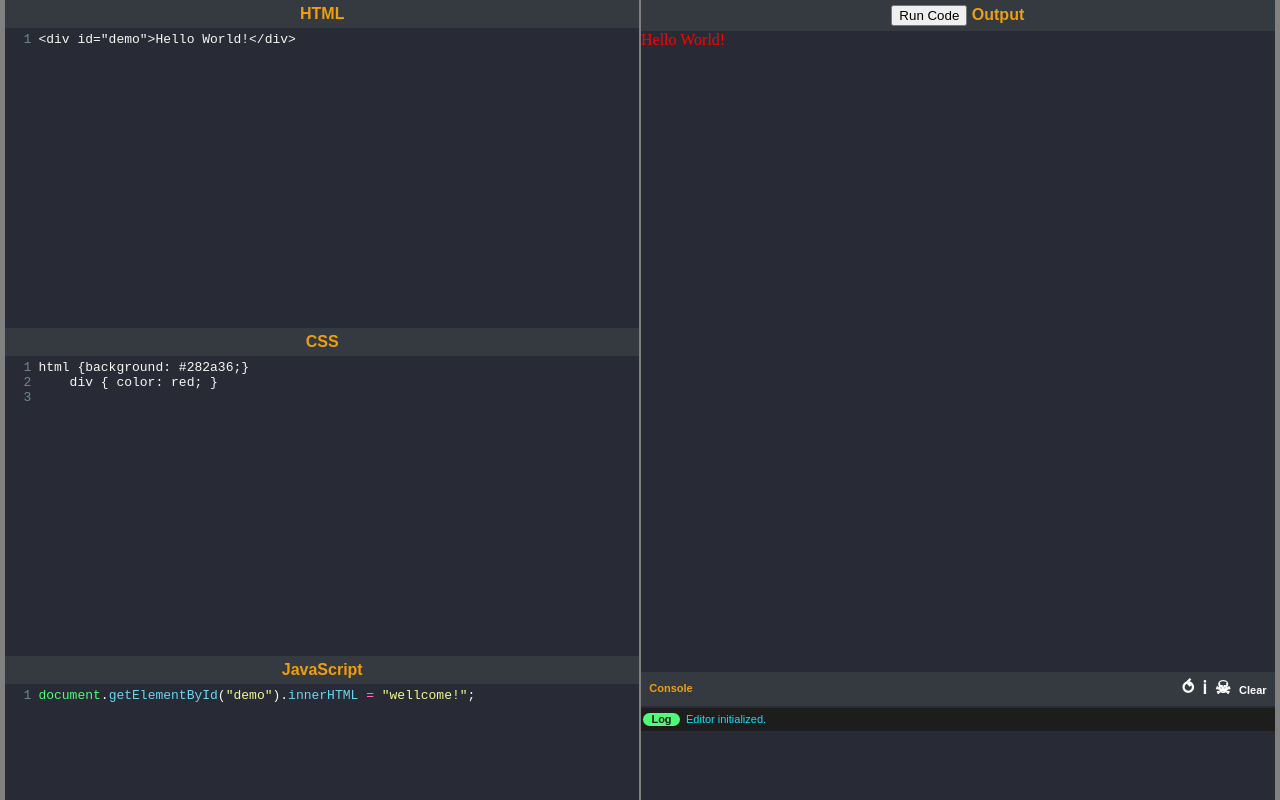
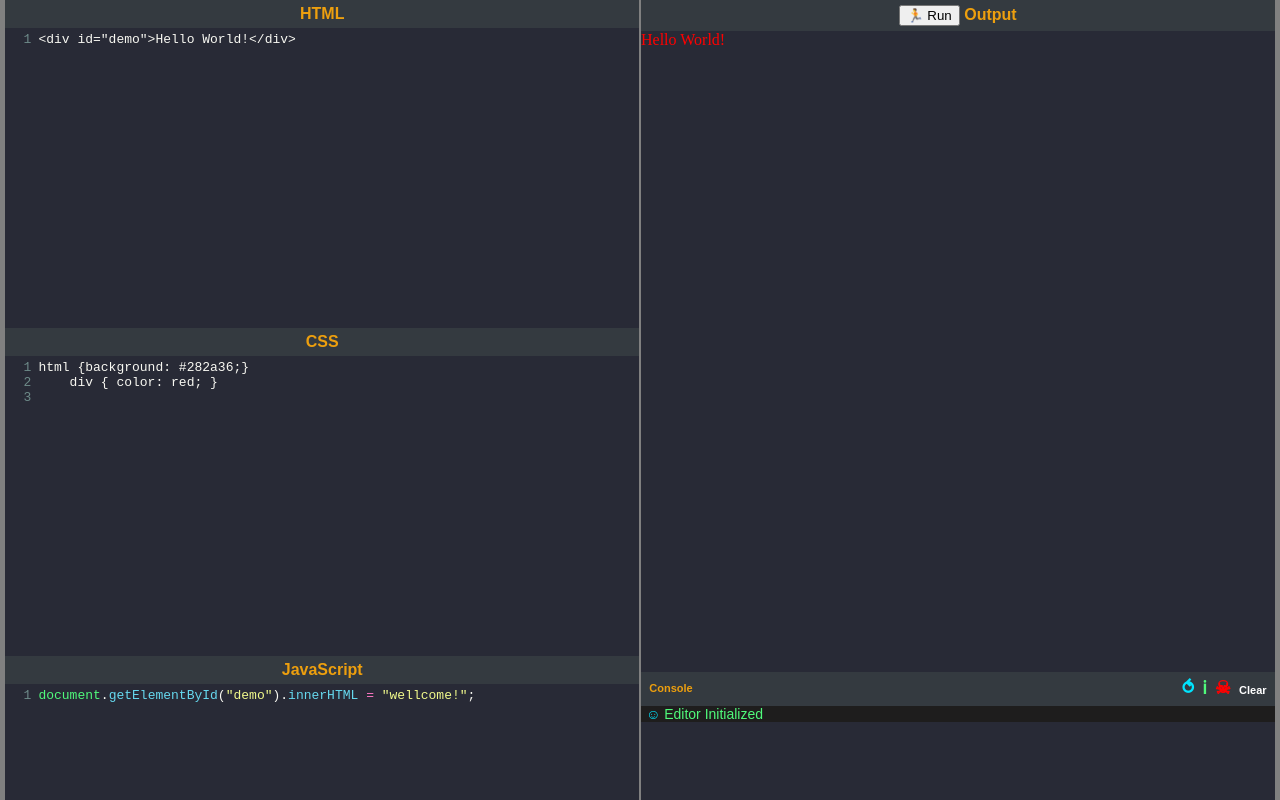
Before and after one commit to rama2698/code-editor, a plain HTML site: page index.html in a window 1280 px wide. Drawn offline with nearby package versions, Linux system fonts and the light colour scheme.

Commit message:
fixed logs emoji

```diff
--- a/index.html
+++ b/index.html
@@ -115,7 +115,7 @@
                 function logMessage(type, message) {
                     var consoleDiv = document.getElementById('rb-js-console-block');
                     consoleDiv.innerHTML += `<div class="rb-row-flex rb-console-logs rb-justify-start rb-gap-6 ${type === "Log" ? 'rb-text-seal-blue rb-console-log-msg' : 'rb-text-red rb-console-err-msg'}" >
-                        ${(type === "Log") ? '<div class="rb-console-msg-pill rb-text-dark rb-text-center">Log</div>' : '<div class="rb-console-err-pill rb-text-dark rb-text-center">Error</div>'}
+                        ${(type === "Log") ? '<div class="rb-console-msg-pill rb-text-dark rb-text-center">&#8505;</div>' : '<div class="rb-console-err-pill rb-text-dark rb-text-center">&#9760;</div>'}
                         <div>${message}</div>
                         </div>`;
                 }
@@ -134,8 +134,6 @@
                         });
                     }
                 }
-
-                logMessage("Log", 'Editor initialized.');
 
                 $("#rb-run-btn").click(function() {
                     implementJS = true;
@@ -188,7 +186,7 @@
                 </div>
             </div>
             <div class="rb-col-49 rb-ht-vh-100 rb-pos-rel">
-                <p class="rb-bg-dark rb-text-orange rb-col-100 rb-text-center rb-mr-bot-0 rb-mr-top-0 rb-text-bold rb-pad-5-0"><button id="rb-run-btn" class="rb-cur-pointer">Run Code</button> Output</p>
+                <p class="rb-bg-dark rb-text-orange rb-col-100 rb-text-center rb-mr-bot-0 rb-mr-top-0 rb-text-bold rb-pad-5-0"><button id="rb-run-btn" class="rb-cur-pointer">&#x1f3c3; Run</button> Output</p>
                 <iframe id="rb-output-panel" class="rb-ht-vh-100 rb-col-100 rb-border-none rb-bg-white rb-ht-vh-81"></iframe>
                 <div class="rb-col-100 rb-js-console">
                     <div class="rb-col-100 rb-row-flex rb-bg-dark rb-justify-between rb-text-orange rb-col-100 rb-text-center rb-mr-bot-0 rb-mr-top-0 rb-text-bold rb-pad-5-0 rb-pos-sticky rb-top-0 rb-line-ht-22">
@@ -196,12 +194,13 @@
                             Console
                         </div>
                         <div class="rb-wdt-150 rb-text-right rb-pad-rt-8">
-                            <span id="rb-console-show-all" class="rb-font-18 rb-text-white rb-mr-left-5 rb-cur-pointer" title="All Logs">&#10560;</span>
-                            <span id="rb-console-show-log" class="rb-font-18 rb-text-white rb-mr-left-5 rb-cur-pointer" title="Filter Info">&#8505;</span>
-                            <span id="rb-console-show-err" class="rb-font-18 rb-text-white rb-mr-left-5 rb-cur-pointer" title="Filter Error">&#9760;</span>
+                            <span id="rb-console-show-all" class="rb-font-18 rb-text-seal-blue rb-mr-left-5 rb-cur-pointer" title="All Logs">&#10560;</span>
+                            <span id="rb-console-show-log" class="rb-font-18 rb-text-green rb-mr-left-5 rb-cur-pointer" title="Filter Info">&#8505;</span>
+                            <span id="rb-console-show-err" class="rb-font-18 rb-text-red rb-mr-left-5 rb-cur-pointer" title="Filter Error">&#9760;</span>
                             <span id="rb-console-clear-btn" class="rb-text-white rb-mr-left-5 rb-cur-pointer" title="Clear Logs">Clear</span>
                         </div>
                     </div>
+                    <div class="rb-text-seal-blue rb-log-bg rb-font-14" style="padding-left:5px;"><span>&#9786;</span> <span class="rb-text-green">Editor Initialized</span></div>
                     <div id="rb-js-console-block" class="rb-col-100"></div>
                 </div>
             </div>
--- a/style.css
+++ b/style.css
@@ -24,6 +24,7 @@ body { font-family: sans-serif; margin: 0px; background-color:grey; overflow-x:
 .rb-wdt-60 {width: 60px;}
 .rb-wdt-150 {width: 150px;}
 .rb-font-18 { font-size: 18px; }
+.rb-font-14 { font-size: 14px; }
 .rb-text-white { color: #fff;}
 .rb-mr-left-5 { margin-left: 5px;}
 .rb-border-none {border: none;}
@@ -31,6 +32,8 @@ body { font-family: sans-serif; margin: 0px; background-color:grey; overflow-x:
 .rb-top-0 {top: 0;}
 .rb-line-ht-22 {line-height: 22px;}
 .rb-cur-pointer { cursor: pointer;}
+.rb-text-green {color: #50fa7b;}
+.rb-log-bg {background: rgb(30, 29, 29);}
 
 
 .rb-code-editor-toggle-btn:hover , .rb-code-editor-btn-grps > .active { background-color: rgb(239, 87, 87);}
@@ -38,7 +41,7 @@ body { font-family: sans-serif; margin: 0px; background-color:grey; overflow-x:
 .rb-code-lang-block {height: 100vh; overflow-y: auto; border-right: 2px solid grey;}
 .rb-code-lang-header {color:red;}
 .rb-js-console {position: absolute; font-size: 11px; bottom:0; height: 16vh; overflow-y: auto; overflow-x: hidden; background: #282a36;}
-.rb-console-logs {background-color: rgb(30, 29, 29);margin: 2px 0px; padding: 5px 2px;}
-.rb-console-msg-pill {background-color: #50fa7b; min-width: 37px; height: 13px;font-weight:bold; border-radius: 10px;}
-.rb-console-err-pill {background-color: red; min-width: 37px; height: 13px; font-weight:bold; border-radius: 10px;}
+.rb-console-logs {background-color: rgb(30, 29, 29);margin: 2px 0px; padding: 5px 4px;}
+.rb-console-msg-pill {background-color: #50fa7b; min-width: 25px; font-size: 16px; height: 13px; line-height: 12px; font-weight:bold; border-radius: 10px;}
+.rb-console-err-pill {background-color: red; min-width: 25px; height: 13px; font-size: 16px; line-height:12px; font-weight:bold; border-radius: 10px;}
 .rb-console-pill {padding-left: 5px;}
```
